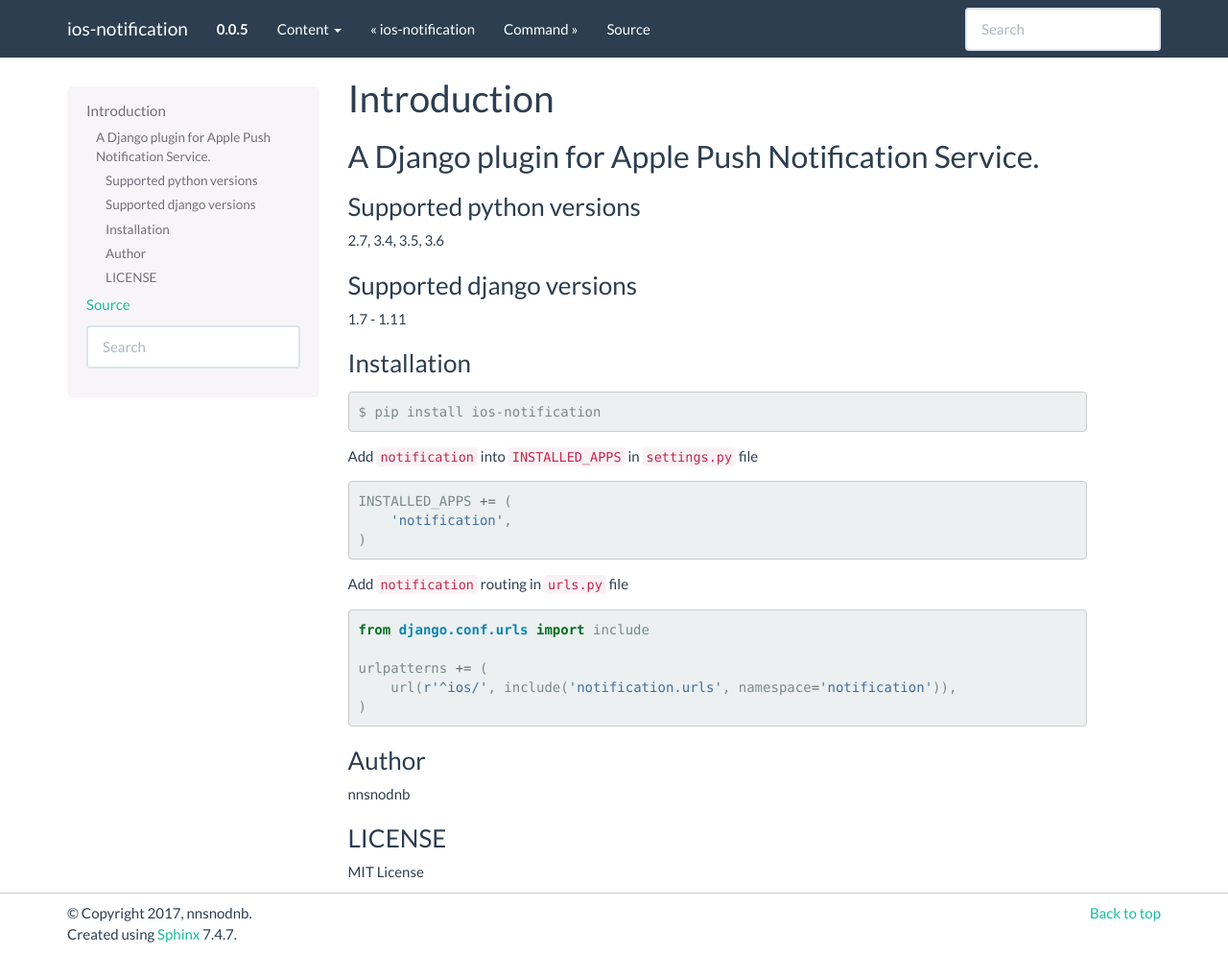
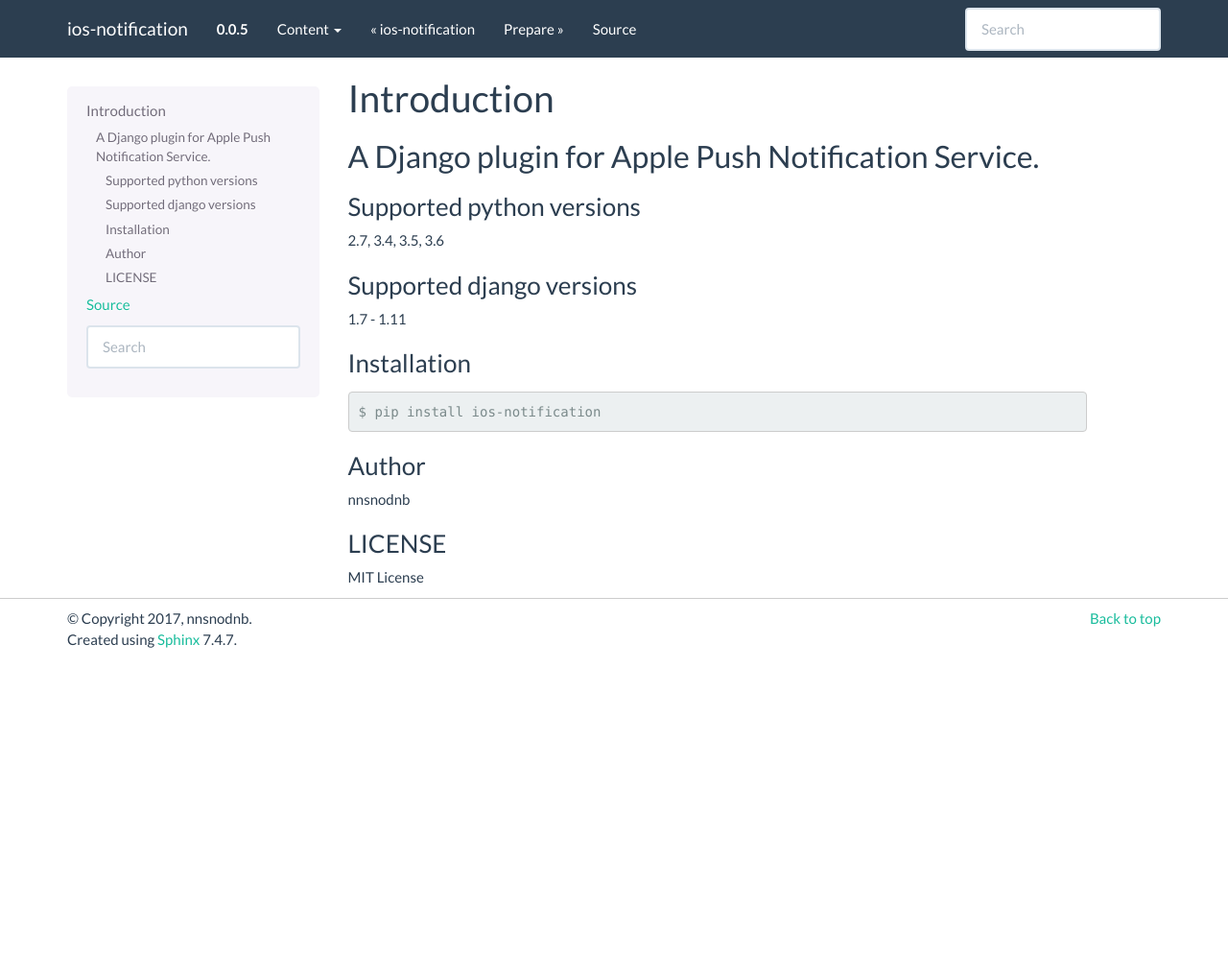
Before and after one commit to nnsnodnb/django-ios-notifications, a Sphinx documentation site: the page built from docs/introduction.rst, in a window 1280 px wide and 994 px high. Shown: the whole window at 96% size. Built offline with Sphinx 7.4.7, drawn with Linux system fonts in a browser that asks for light colours.

Commit message:
Add preapre.rst #18

```diff
--- a/docs/index.rst
+++ b/docs/index.rst
@@ -33,6 +33,7 @@ Contents
     :maxdepth: 2
 
     introduction
+    prepare
     command
 
 Indices and tables
--- a/docs/introduction.rst
+++ b/docs/introduction.rst
@@ -22,24 +22,6 @@ Installation
 
     $ pip install ios-notification
 
-Add ``notification`` into ``INSTALLED_APPS`` in ``settings.py`` file
-
-.. code:: python
-
-    INSTALLED_APPS += (
-        'notification',
-    )
-
-Add ``notification`` routing in ``urls.py`` file
-
-.. code:: python
-
-    from django.conf.urls import include
-
-    urlpatterns += (
-        url(r'^ios/', include('notification.urls', namespace='notification')),
-    )
-
 Author
 ------
 
```
Also changed, not shown: docs/prepare.rst (added, +57 -0 lines).
